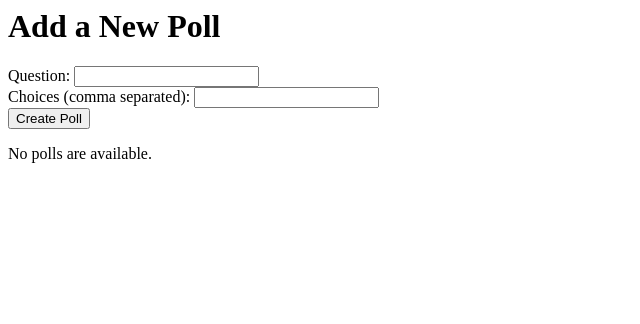
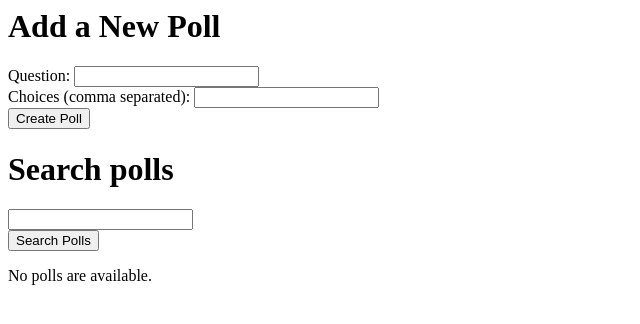
Before and after one commit to uN1K0Rn86/csecproject, a Django app: template polls/templates/polls/index.html in a window 1280 px wide. Shown: the top 324 px of the page, without its empty margins (0-640 px from the left). Run offline with Django 5.2, Linux system fonts and the light colour scheme; the template is opened without the code that fills it, so the values that code supplies are empty.

Commit message:
Add search functionality and SQL injection vulnerability

```diff
--- a/polls/templates/polls/index.html
+++ b/polls/templates/polls/index.html
@@ -11,6 +11,15 @@
     <input type="submit" value="Create Poll">
 </form>
 
+<h1>Search polls</h1>
+
+<form action="{% url 'polls:search' %}" method="post">
+  {% csrf_token %}
+  <input type="text" id="search" name="search">
+  <br>
+  <input type="submit" value="Search Polls">
+</form>
+
 {% if latest_question_list %}
     <ul>
     {% for question in latest_question_list %}
--- /dev/null
+++ b/polls/templates/polls/search.html
@@ -0,0 +1,4 @@
+{% for question in results %}
+  <li><a href="{% url 'polls:detail' question.id %}">{{ question.question_text }}</a></li>
+{% endfor %}
+<a href="{% url 'polls:index' %}">Front page</a>
--- a/polls/urls.py
+++ b/polls/urls.py
@@ -8,5 +8,6 @@ urlpatterns = [
     path('<int:question_id>/', views.detail, name='detail'),
     path('<int:question_id>/results/', views.results, name='results'),
     path('<int:question_id>/vote/', views.vote, name='vote'),
-    path('add/', views.add_poll, name='add_poll')
+    path('add/', views.add_poll, name='add_poll'),
+    path('search/', views.search, name='search')
 ]
```
Also changed, not shown: polls/views.py (+17 -0 lines), db.sqlite3 (deleted), 1 other file.
